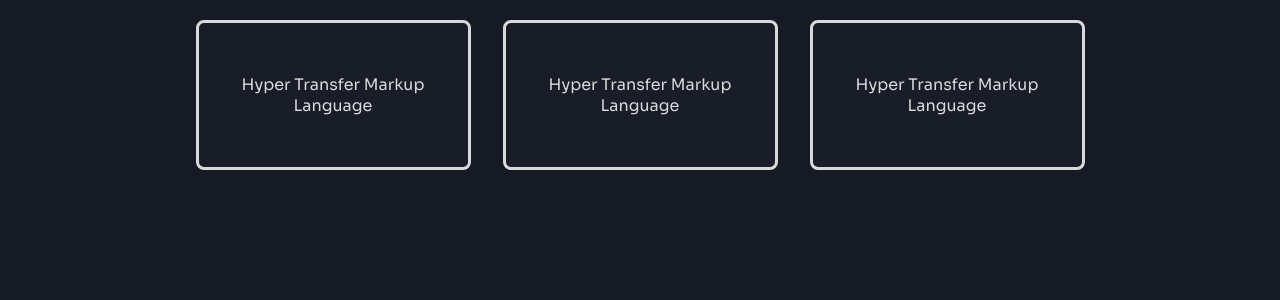
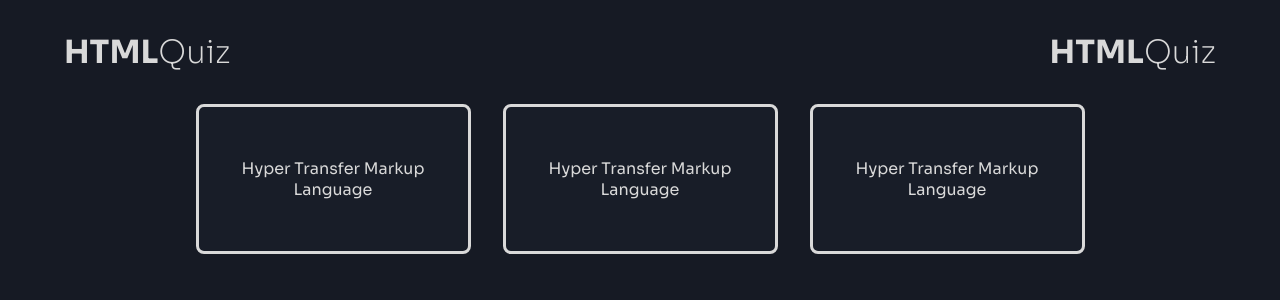
Before and after one commit to celso-rodrigo/html5-quiz, a React (Vite) app: page / in a window 1280 px wide. Shown: the top 300 px of the page. Built offline with nearby package versions, Linux system fonts and the light colour scheme.

Commit message:
feat: Criado Header

```diff
--- a/src/App.tsx
+++ b/src/App.tsx
@@ -1,9 +1,15 @@
 import QuestionCard from "./Components/QuestionCard"
-import Wrapper, { QuestionsWrapper } from "./Styles/WrapperStyles"
+import {Bold, Title} from "./Styles/TextStyle"
+import Wrapper, { HeaderWrapper, QuestionsWrapper } from "./Styles/WrapperStyles"
 
 function App() {
   return (
     <Wrapper>
+      <HeaderWrapper>
+        <Title><Bold>HTML</Bold>Quiz</Title>
+        <Title><Bold>HTML</Bold>Quiz</Title>
+      </HeaderWrapper>
+
       <QuestionsWrapper>
         <QuestionCard selected answered={false} correctAnswer option="Hyper Transfer Markup Language" />
         <QuestionCard selected answered={false} correctAnswer option="Hyper Transfer Markup Language" />
--- /dev/null
+++ b/src/Styles/TextStyle.ts
@@ -0,0 +1,9 @@
+import styled from 'styled-components';
+
+export const Title = styled.h1`
+  font-weight: 200;
+`;
+
+export const Bold = styled.span`
+  font-weight: 600;
+`;
--- a/src/Styles/WrapperStyles.ts
+++ b/src/Styles/WrapperStyles.ts
@@ -9,15 +9,17 @@ const breakpoints = {
 };
 
 const Wrapper = styled.div`
-  background-color: ${colors.grey6};
   display: flex;
+  align-items: center;
   flex-direction: column;
-  align-items: center;
-  font-family: 'Sora', sans-serif;
-  padding: 20px;
+  gap: 2rem;
+  padding: 2rem 0;
   height: 100vh;
   overflow-y: scroll;
   background-color: ${colors.grey6};
+
+  color: ${colors.grey1};
+  font-family: 'Sora', sans-serif;
 
   /* SM */
   @media (min-width: ${breakpoints.sm}) {
@@ -35,6 +37,13 @@ const Wrapper = styled.div`
   }
 `;
 
+export const HeaderWrapper = styled.header`
+  display: flex;
+  justify-content: space-between;
+  padding: 0 4rem;
+  width: 100%;
+`;
+
 export const QuestionsWrapper = styled.div`
   display: flex;
   flex-direction: column;
```
